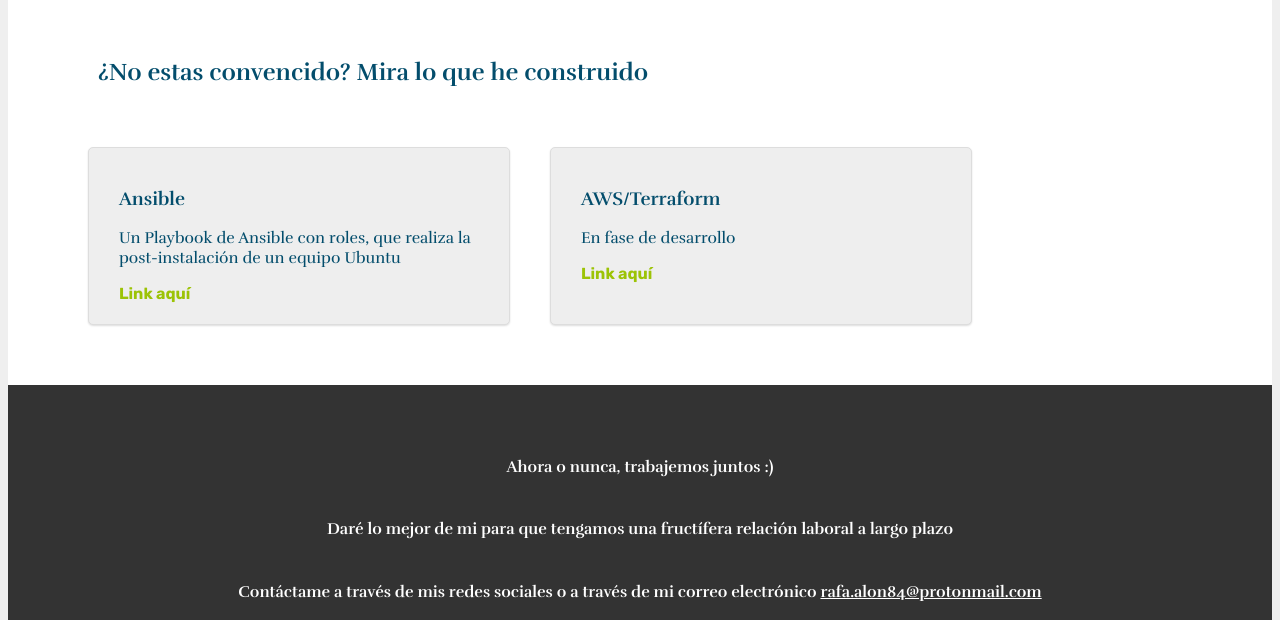
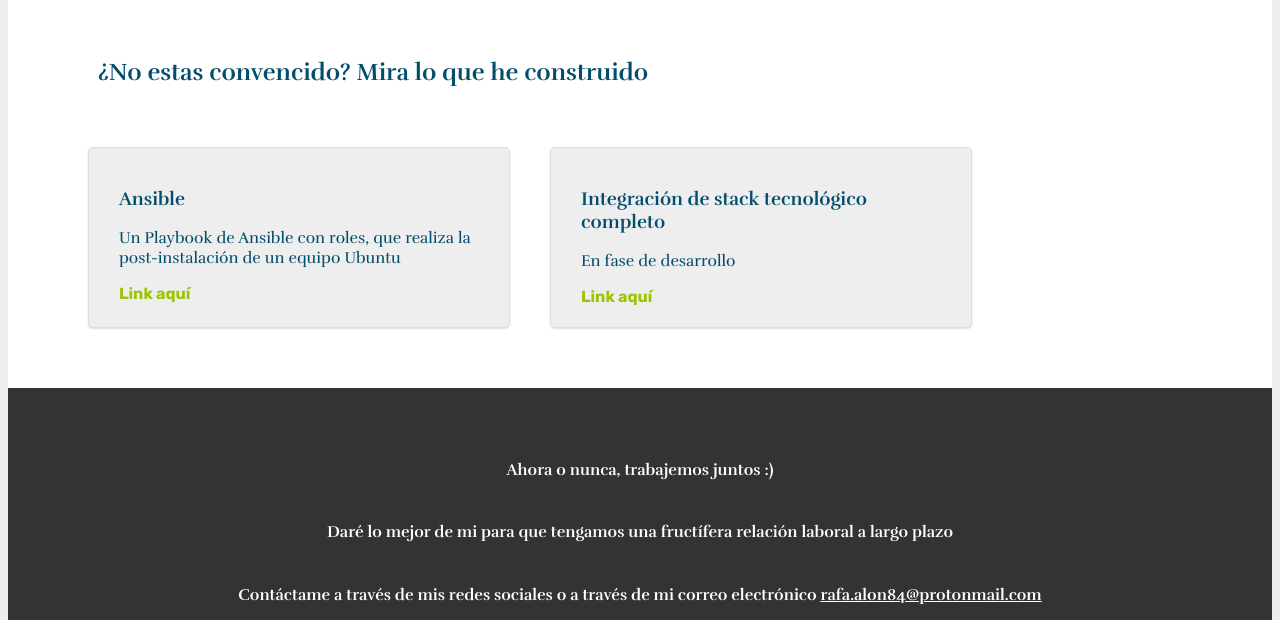
Before and after one commit to rafAlon84/Portfolio, a plain HTML site: page index.html in a window 1280 px wide. Shown: the part 1070-1690 px from the top of the page. Drawn offline with Linux system fonts and the light colour scheme.

Commit message:
Add devops project v.1.0

```diff
--- a/index.html
+++ b/index.html
@@ -86,7 +86,7 @@
                             aquí</a>
                     </div>
                     <div class=" card third">
-                        <h3>AWS/Terraform</h3>
+                        <h3>Integración de stack tecnológico completo</h3>
                         <p>En fase de desarrollo</p>
                         <a class="green" target="_self" href="https://github.com/rafAlon84/devops_project">Link aquí</a>
                     </div>
```
